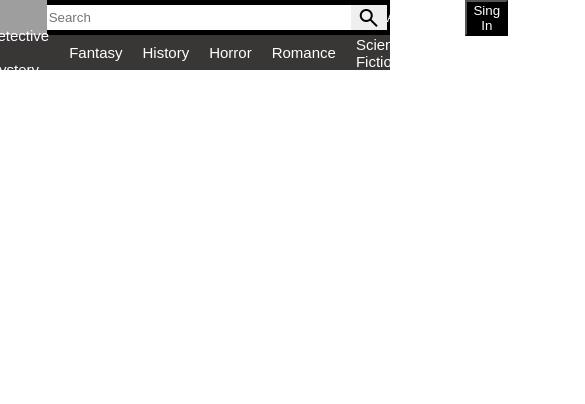
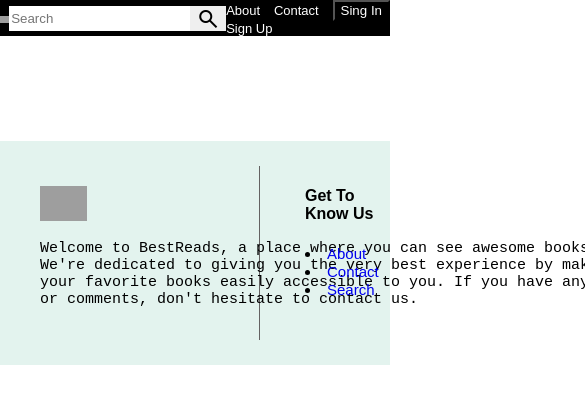
Before and after one commit to DeshmukhMandar3/BestReads, a plain HTML site: page index.html in a window 390 px wide. Shown: the top 404 px of the page, 585 px wide, since content can reach past the window. Drawn offline with nearby package versions, Linux system fonts and the light colour scheme; no server answers; grey boxes are pictures that could not be loaded.

Commit message:
added footer and fixed navbar

```diff
--- a/components/navbar.js
+++ b/components/navbar.js
@@ -4,7 +4,7 @@ function navbar_fn(){
     <div id="logo">
         <img src="https://64.media.tumblr.com/78aa4e4d291288b353bfeb6c02ec5bb8/65df1d7671104852-d8/s1280x1920/ff3615535a4f4ef46e24cb0d3533cba522aa2c57.pnj" alt="">
     </div>
-    <div id="search_div">
+    <div id="search_div" class="search_div">
         <input type="text" id="search_book" placeholder="Search">
         <button id="search_btn"><span class="material-symbols-outlined">search</span></button>
     </div>
@@ -25,14 +25,12 @@ function navbar_fn(){
                 <span class="material-symbols-outlined">arrow_drop_down</span>
             </div>
             <div id="dropdown-content" class="dropdown-content">
-                <a href="">Dashboard</a>
-                <a href="">Account Info</a>
-                <a href="">Notification</a>
-                <a href="">Sign Out</a>
+                <a href="./userDashboard.html">Dashboard</a>
+                <a href="" id="sign_out">Sign Out</a>
             </div>
         </div>
     </div>
-    <div id="ham"><span class="material-symbols-outlined">menu</span></div>
+    <div id="ham" class="ham"><span class="material-symbols-outlined">menu</span></div>
     `
 }
 //create div with navbar id as well as class and append this data
--- a/index.html
+++ b/index.html
@@ -24,6 +24,27 @@
         <div class="biography">Biography</div>
     </div>
     <div id="container"></div>
+    <div id="footer">
+        <div id="left">
+            <div id="f-logo">
+                <img src="https://64.media.tumblr.com/78aa4e4d291288b353bfeb6c02ec5bb8/65df1d7671104852-d8/s1280x1920/ff3615535a4f4ef46e24cb0d3533cba522aa2c57.pnj" alt="">
+            </div>
+            <div id="content">
+            <pre>
+Welcome to BestReads, a place where you can see awesome books!
+We're dedicated to giving you the very best experience by making
+your favorite books easily accessible to you. If you have any questions
+or comments, don't hesitate to contact us.
+            </pre>
+            </div>
+        </div>
+        <div id="right">
+                <h4>Get To Know Us</h4>
+                <li><a href="/about">About </a></li>
+                <li><a href="/contact">Contact</a></li>
+                <li><a href="./index.html">Search</a></li>
+        </div>
+    </div>
 
 </body>
 </html>
--- a/index.js
+++ b/index.js
@@ -184,3 +184,12 @@ const getByCategory =async(el) => {
     append(data.items);
 
 }
+
+// localStorage.setItem("local_name","Mandar Deshmukh");
+
+let si_out=document.getElementById("sign_out");
+si_out.onclick=()=>{
+    localStorage.clear();
+}
+//below link can be used to search books on amazon
+//https://www.amazon.in/s?k=tata&i=stripbooks&crid=1GRG4STLEHUCM&sprefix=shivaji%2Cstripbooks%2C351&ref=nb_sb_noss_1
--- a/styles/index.css
+++ b/styles/index.css
@@ -5,6 +5,10 @@
     grid-template-columns:repeat(4,1fr);
     border:solid 0px;
     gap:15px;
+    position:relative;
+    top:85px;
+    justify-content: center;
+
 }
 
 .card{
@@ -53,6 +57,11 @@
     align-items:center;
     font-size:15px;
     margin-bottom:10px;
+    position: fixed;
+    top:35px;
+    width:100%;
+    z-index: 2;
+
 }
 .sub>div{
     border:none;
@@ -63,3 +72,46 @@
     align-items: center;
     cursor: pointer;
 }
+/* footer */
+#footer{
+    margin-top:105px;
+    background-color:rgb(227, 243, 238);
+    display: flex;
+}
+#f-logo{
+    width:20%;
+    margin-left:15px;
+    margin-top:20px;
+}
+#f-logo>img{
+    width:100%;
+}
+
+#content{
+    width:40%;
+    margin-left:15px;
+    font-family: arial;
+    font-size:15px;
+
+}
+#left{
+    border-right:solid 1px rgb(100, 98, 98);
+    width:60%;
+    margin-bottom:25px;
+    margin-top:25px;
+    margin-left:25px;
+}
+#right{
+    margin-left:45px;
+    margin-top:25px;
+}
+#right a{
+    font-family: arial;
+    font-size:15px;
+    text-decoration: none;
+}
+
+@media all and (max-width: 750px) and (min-width:300px) {
+   #container{grid-template-columns:repeat(2,1fr);}
+   .sub{display:none;}
+  }
--- a/styles/navbar.css
+++ b/styles/navbar.css
@@ -3,11 +3,15 @@ body{
     font-family: Arial;
 }
 #navbar{
+    width:100%;
     display:flex;
     justify-content: space-evenly;
     background-color: black;
     height:35px;
     align-items: center;
+    position: fixed;
+    z-index:3;
+
 }
 #logo{
     height:100%;
@@ -30,7 +34,7 @@ body{
     cursor: pointer;
 
 }
-#links{
+.links{
     width:350px;
     display: flex;
     justify-content: space-between;
@@ -113,10 +117,21 @@ body{
 .signIn-ddn a:hover{background-color:white;}
 .show{display:block;}
 
-#ham{
+.ham{
     color:white;
     position:absolute;
     right:10px;
     top:5px;
     display:none;
 }
+
+@media all and (max-width: 750px) and (min-width:300px) {
+     #links{flex-wrap:wrap;}
+     #navbar{
+    width:100%;
+    height:auto;
+    position: relative;}
+     #logo{width:5%;}
+     #logo>img{width:100%;}
+     #search_book{width:auto;}
+   }
```
